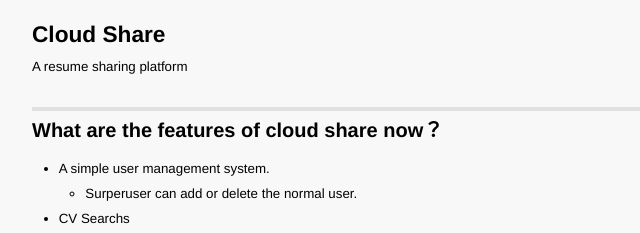
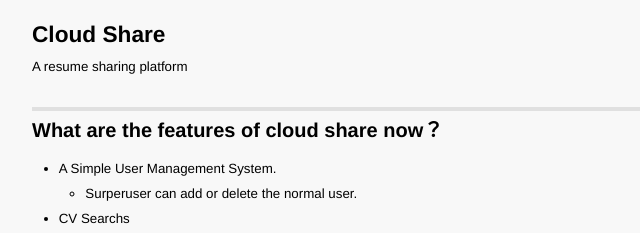
Before and after one commit to jakexchan/somedemo, a plain HTML site: page markdown/cloudshare.html in a window 1280 px wide. Shown: the top 233 px of the page, 234-874 px from the left. Drawn offline with Linux system fonts and the light colour scheme.

Commit message:
Modify the cloudshare report content

```diff
--- a/markdown/cloudshare.html
+++ b/markdown/cloudshare.html
@@ -9,7 +9,7 @@
 </p>
 <h2>What are the features of cloud share now？</h2>
 <ul>
-<li>A simple user management system.<ul>
+<li>A Simple User Management System.<ul>
 <li>Surperuser can add or delete the normal user. </li>
 </ul>
 </li>
```
